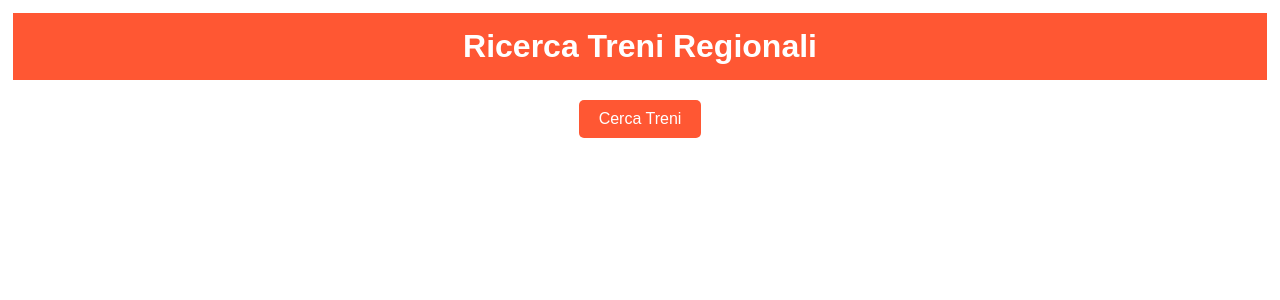
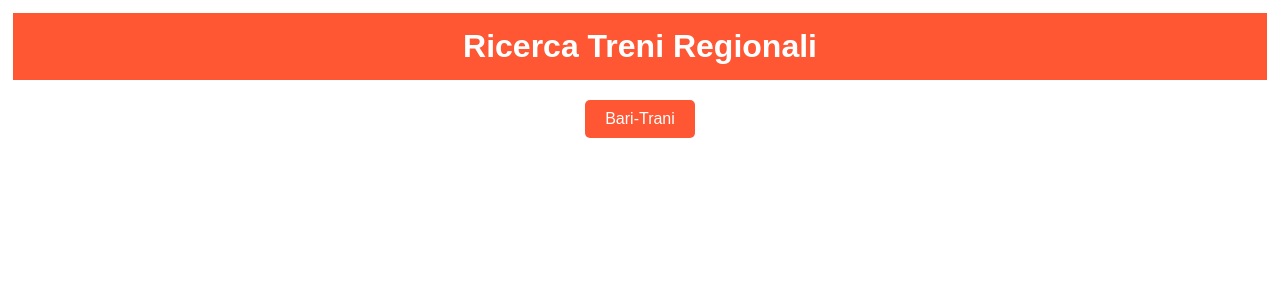
Before and after one commit to PellegrinoLuigi/train_timetable, a Flask app: page / in a window 1280 px wide. Shown: the top 300 px of the page. Run offline with Flask 2, Linux system fonts and the light colour scheme.

Commit message:
Update index.html

```diff
--- a/templates/index.html
+++ b/templates/index.html
@@ -12,7 +12,7 @@
 
       <div class="content" id="content">
       <h1>Ricerca Treni Regionali</h1>
-        <button onclick="fetchTrains()">Cerca Treni</button>
+        <button onclick="fetchTrains('baricentrale')">Bari-Trani</button>
         <div id="results"></div>
         <div id="results2"></div>
     </div>
```
